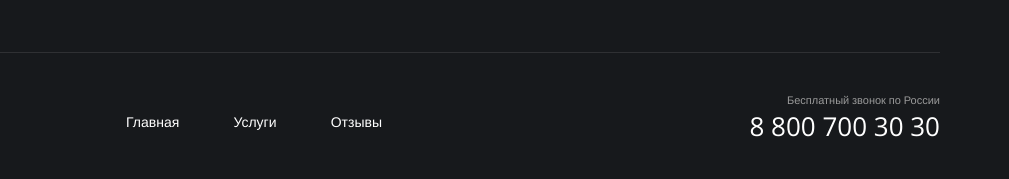
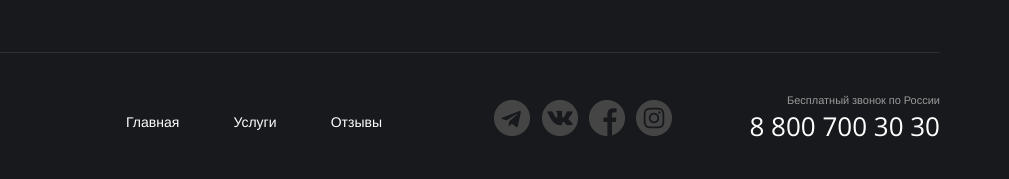
Before and after one commit to x-bananer/main-project, a plain HTML site: page index.html in a window 1280 px wide. Shown: the part 2748-2927 px from the top of the page, 271-1280 px from the left. Drawn offline with nearby package versions, Linux system fonts and the light colour scheme; the site is published under a folder, as on GitHub Pages, so addresses that start at the root find nothing.

Commit message:
Update main.css

```diff
--- a/main.css
+++ b/main.css
@@ -575,35 +575,35 @@ button {
 }
 
 .socials__item--icon--tg .socials__link {
-    background-image: url("/img/telegram.png");
+    background-image: url("./img/telegram.png");
 }
 
 .socials__item--icon--tg .socials__link:hover {
-    background-image: url("/img/ht.png");
+    background-image: url("./img/ht.png");
 }
 
 .socials__item--icon--vk .socials__link {
-    background-image: url("/img/vk.png");
+    background-image: url("./img/vk.png");
 }
 
 .socials__item--icon--vk .socials__link:hover {
-    background-image: url("/img/hvk.png");
+    background-image: url("./img/hvk.png");
 }
 
 .socials__item--icon--fb .socials__link {
-    background-image: url("/img/f.png");
+    background-image: url("./img/f.png");
 }
 
 .socials__item--icon--fb .socials__link:hover {
-    background-image: url("/img/hf.png");
+    background-image: url("./img/hf.png");
 }
 
 .socials__item--icon--ig .socials__link {
-    background-image: url("/img/in.png");
+    background-image: url("./img/in.png");
 }
 
 .socials__item--icon--ig .socials__link:hover {
-    background-image: url("/img/hin.png");
+    background-image: url("./img/hin.png");
 }
 
 /*services page*/
```
